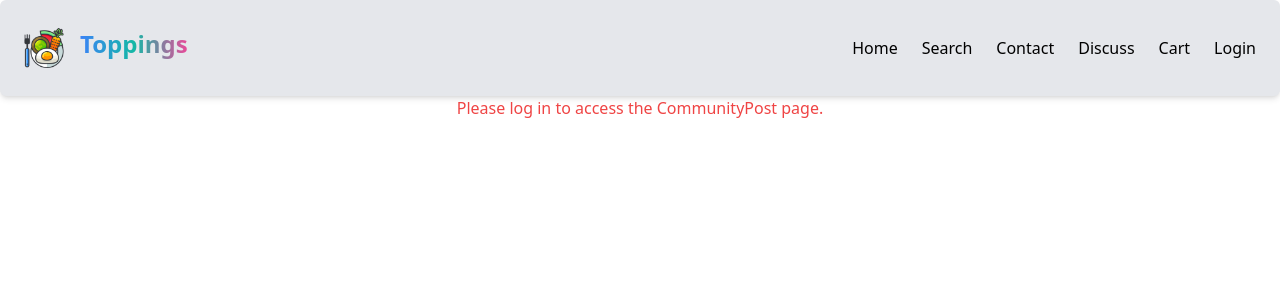
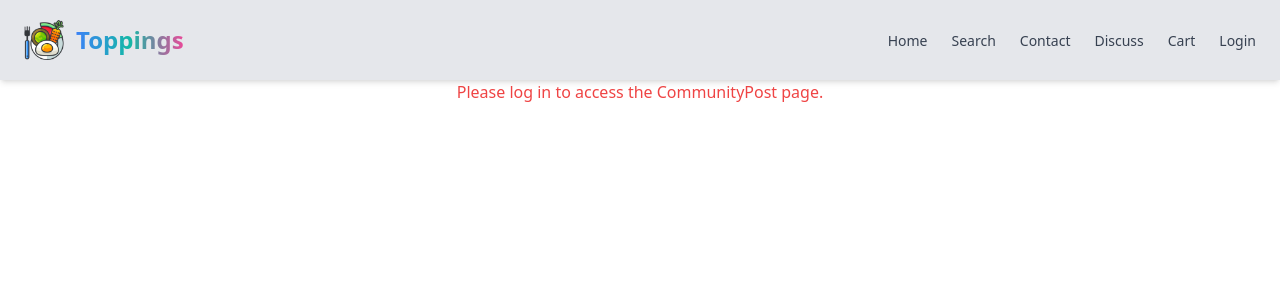
Before and after one commit to nivash77/Topping, a React (Vite) app in the folder Topping/: page /CommunityPost in a window 1280 px wide. Shown: the top 300 px of the page. Built offline with nearby package versions, Linux system fonts and the light colour scheme.

Commit message:
Update NabBar.jsx

```diff
--- a/Topping/src/components/NabBar.jsx
+++ b/Topping/src/components/NabBar.jsx
@@ -1,64 +1,84 @@
 import { Link } from "react-router-dom";
+import { useState } from "react";
+import { Menu, X } from "lucide-react";
 
 function NavBar() {
+  const [isOpen, setIsOpen] = useState(false); // State for mobile menu toggle
+
+  const toggleMenu = () => {
+    setIsOpen(!isOpen);
+  };
 
   return (
-    <nav className="flex justify-between items-center p-6 h-[12vh] bg-gray-200 shadow-md rounded-md">
-      <div className="flex justify-start gap-4">
-        {/* Logo Image */}
+    <nav className="bg-gray-200 shadow-md p-6 h-[12vh] md:h-[10vh] flex justify-between items-center sticky top-0 z-50">
+      {/* Logo and Title */}
+      <div className="flex items-center gap-3">
         <img
           src="diet.png"
           alt="Logo"
           className="w-10 h-10 transform hover:scale-105 transition duration-300"
         />
-
-        {/* Toppings Title with Gradient */}
-        <div className="text-2xl font-bold bg-gradient-to-r from-blue-500 via-teal-500 to-pink-500 bg-clip-text text-transparent select-auto transform hover:scale-105 transition duration-300">
-         <Link to="/">
-          Toppings
-         </Link>
-        </div>
+        <Link to="/">
+          <div className="text-2xl font-bold bg-gradient-to-r from-blue-500 via-teal-500 to-pink-500 bg-clip-text text-transparent transform hover:scale-105 transition duration-300">
+            Toppings
+          </div>
+        </Link>
       </div>
 
-      {/* Navigation Links */}
-      <ul className="flex gap-6">
-        <Link
-          to="/Home"
-          className="transform hover:scale-105 transition duration-300 hover:text-gray-500"
-        >
-          Home
-        </Link>
-        <Link
-          to="/Search"
-          className="transform hover:scale-105 transition duration-300 hover:text-gray-500"
-        >
-          Search
-        </Link>
-        <Link
-          to="/Contact"
-          className="transform hover:scale-105 transition duration-300 hover:text-gray-500"
-        >
-          Contact
-        </Link>
-        <Link
-          to="/CommunityPost"
-          className="transform hover:scale-105 transition duration-300 hover:text-gray-500"
-        >
-          Discuss
-        </Link>
-        <Link
-          to="/CartIndex"
-          className="transform hover:scale-105 transition duration-300 hover:text-gray-500"
-        >
-          Cart
-        </Link>
-        <Link
-          to="/login"
-          className="transform hover:scale-105 transition duration-300 hover:text-gray-500"
-        >
-          Login
-        </Link>
+      {/* Desktop Navigation Links */}
+      <ul className="hidden md:flex items-center gap-6 text-gray-700">
+        {[
+          { to: "/Home", label: "Home" },
+          { to: "/Search", label: "Search" },
+          { to: "/Contact", label: "Contact" },
+          { to: "/CommunityPost", label: "Discuss" },
+          { to: "/CartIndex", label: "Cart" },
+          { to: "/login", label: "Login" },
+        ].map((link) => (
+          <li key={link.to}>
+            <Link
+              to={link.to}
+              className="text-sm font-medium transform hover:scale-105 transition duration-300 hover:text-blue-500"
+            >
+              {link.label}
+            </Link>
+          </li>
+        ))}
       </ul>
+
+      {/* Hamburger Menu Button (Mobile) */}
+      <button
+        className="md:hidden text-gray-700 focus:outline-none"
+        onClick={toggleMenu}
+        aria-label="Toggle menu"
+      >
+        {isOpen ? <X size={24} /> : <Menu size={24} />}
+      </button>
+
+      {/* Mobile Navigation Menu */}
+      <div
+        className={`${
+          isOpen ? "flex" : "hidden"
+        } md:hidden absolute top-[12vh] left-0 w-full bg-gray-200 shadow-md flex-col items-center gap-4 py-6 transition-all duration-300`}
+      >
+        {[
+          { to: "/Home", label: "Home" },
+          { to: "/Search", label: "Search" },
+          { to: "/Contact", label: "Contact" },
+          { to: "/CommunityPost", label: "Discuss" },
+          { to: "/CartIndex", label: "Cart" },
+          { to: "/login", label: "Login" },
+        ].map((link) => (
+          <Link
+            key={link.to}
+            to={link.to}
+            className="text-lg font-medium text-gray-700 hover:text-blue-500 transition duration-300"
+            onClick={toggleMenu} // Close menu on link click
+          >
+            {link.label}
+          </Link>
+        ))}
+      </div>
     </nav>
   );
 }
```
